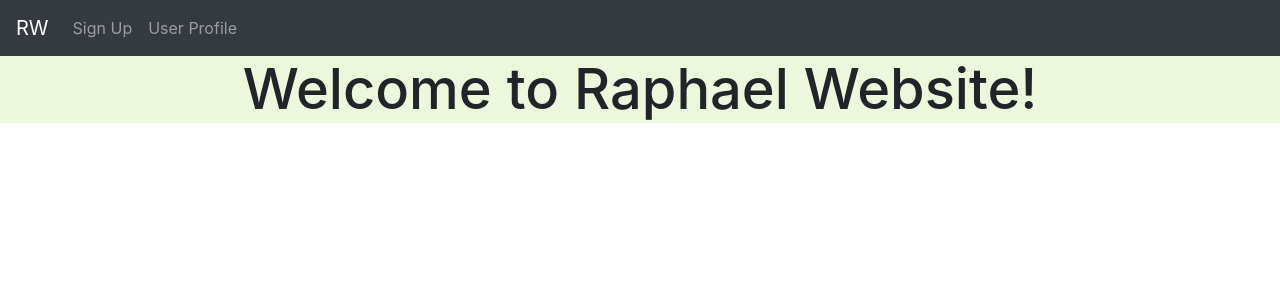
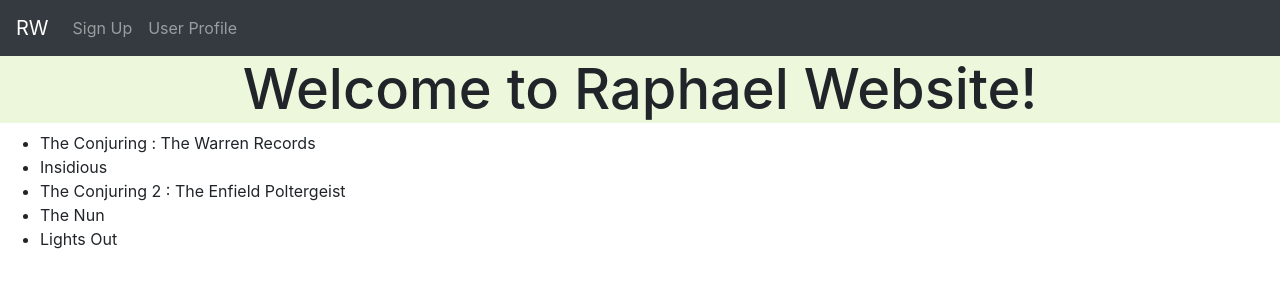
Before and after one commit to RaphaelChelu/Angular_Quest_WCS, an Angular app: page / in a window 1280 px wide. Shown: the top 300 px of the page. Built offline with nearby package versions, Linux system fonts and the light colour scheme.

Commit message:
04 - Angular - Les Directives

```diff
--- a/src/app/app.component.html
+++ b/src/app/app.component.html
@@ -6,4 +6,16 @@
   </h1>
 </div>
 
+<div class="movieList">
+  <ng-template [appDisplayMovies]="displayMovieList">
+    <ul>
+      <li appHightLight>The Conjuring : The Warren Records</li>
+      <li>Insidious</li>
+      <li>The Conjuring 2 : The Enfield Poltergeist</li>
+      <li>The Nun</li>
+      <li>Lights Out</li>
+    </ul>
+  </ng-template>
+</div>
+
 <router-outlet></router-outlet>
--- a/src/app/app.component.ts
+++ b/src/app/app.component.ts
@@ -7,4 +7,5 @@ import { Component } from '@angular/core';
 })
 export class AppComponent {
   title = 'Raphael Website';
+  displayMovieList: boolean = true;
 }
--- a/src/app/app.module.ts
+++ b/src/app/app.module.ts
@@ -6,13 +6,17 @@ import { AppComponent } from './app.component';
 import { SignUpComponent } from './sign-up/sign-up.component';
 import { UserProfileComponent } from './user-profile/user-profile.component';
 import { MenuComponent } from './menu/menu.component';
+import { HightLightDirective } from './hight-light.directive';
+import { DisplayMoviesDirective } from './display-movies.directive';
 
 @NgModule({
   declarations: [
     AppComponent,
     SignUpComponent,
     UserProfileComponent,
-    MenuComponent
+    MenuComponent,
+    HightLightDirective,
+    DisplayMoviesDirective
   ],
   imports: [
     BrowserModule,
--- /dev/null
+++ b/src/app/display-movies.directive.ts
@@ -0,0 +1,18 @@
+import { Directive, Input, TemplateRef, ViewContainerRef } from '@angular/core';
+
+@Directive({
+  selector: '[appDisplayMovies]'
+})
+export class DisplayMoviesDirective {
+
+  @Input() set appDisplayMovies(condition:boolean){
+    if(condition){
+      this.vwRef.createEmbeddedView(this.tplRef);
+    } else {
+      this.vwRef.clear();
+    }
+  }
+
+  constructor(private tplRef: TemplateRef<any>, private vwRef:ViewContainerRef) { }
+
+}
--- /dev/null
+++ b/src/app/hight-light.directive.ts
@@ -0,0 +1,21 @@
+import { Directive, ElementRef, OnInit, Renderer2, HostListener, HostBinding } from '@angular/core';
+
+@Directive({
+  selector: '[appHightLight]'
+})
+export class HightLightDirective {
+
+  constructor(private elRef:ElementRef, private renderer:Renderer2) { }
+
+  ngOnInit(){}
+
+    @HostListener('mouseenter') mouseEnterEvent (eventData:Event){
+      this.renderer.setStyle(this.elRef.nativeElement, 'color', 'red');
+    }
+    @HostListener('mouseleave') mouseLeaveEvent (eventData:Event){
+      this.renderer.setStyle(this.elRef.nativeElement, 'color', 'black');
+    }
+
+
+
+}
```
Also changed, not shown: 2 other files (tests, documents, lock files or other folders).
